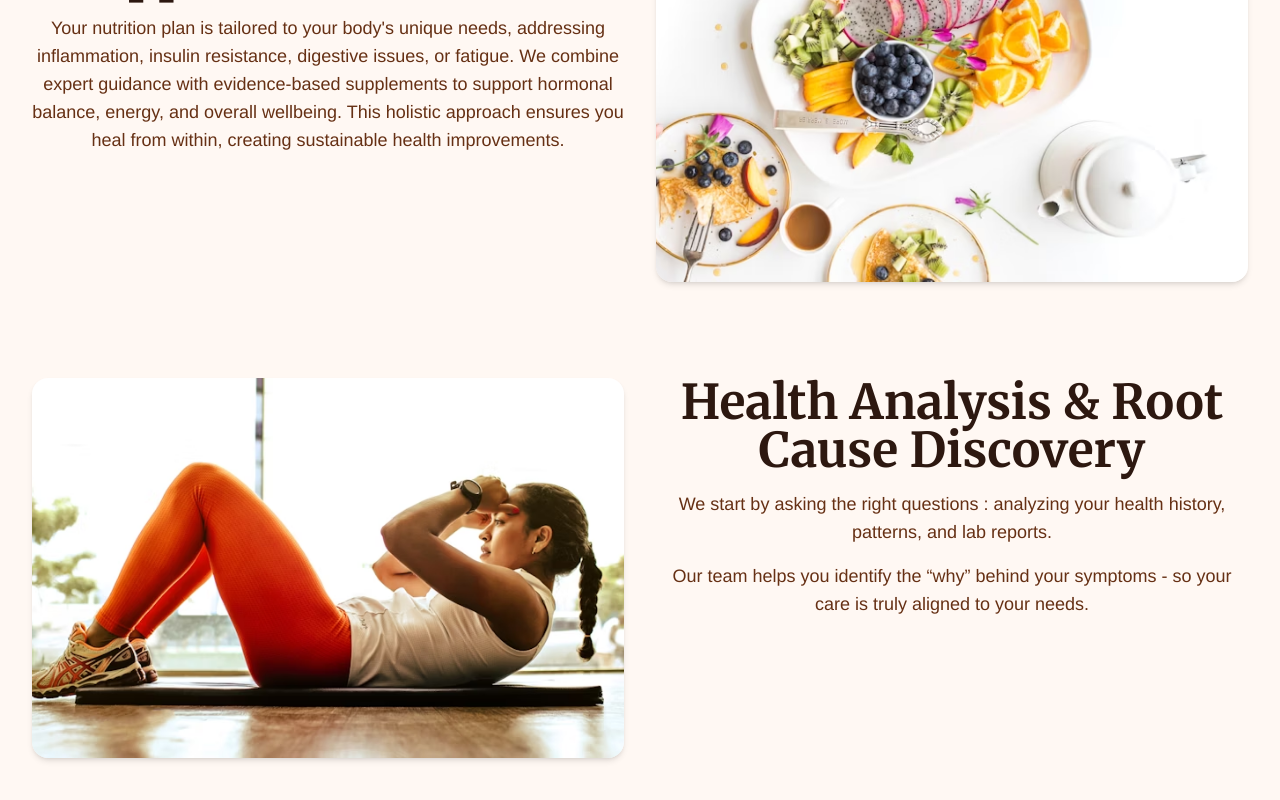
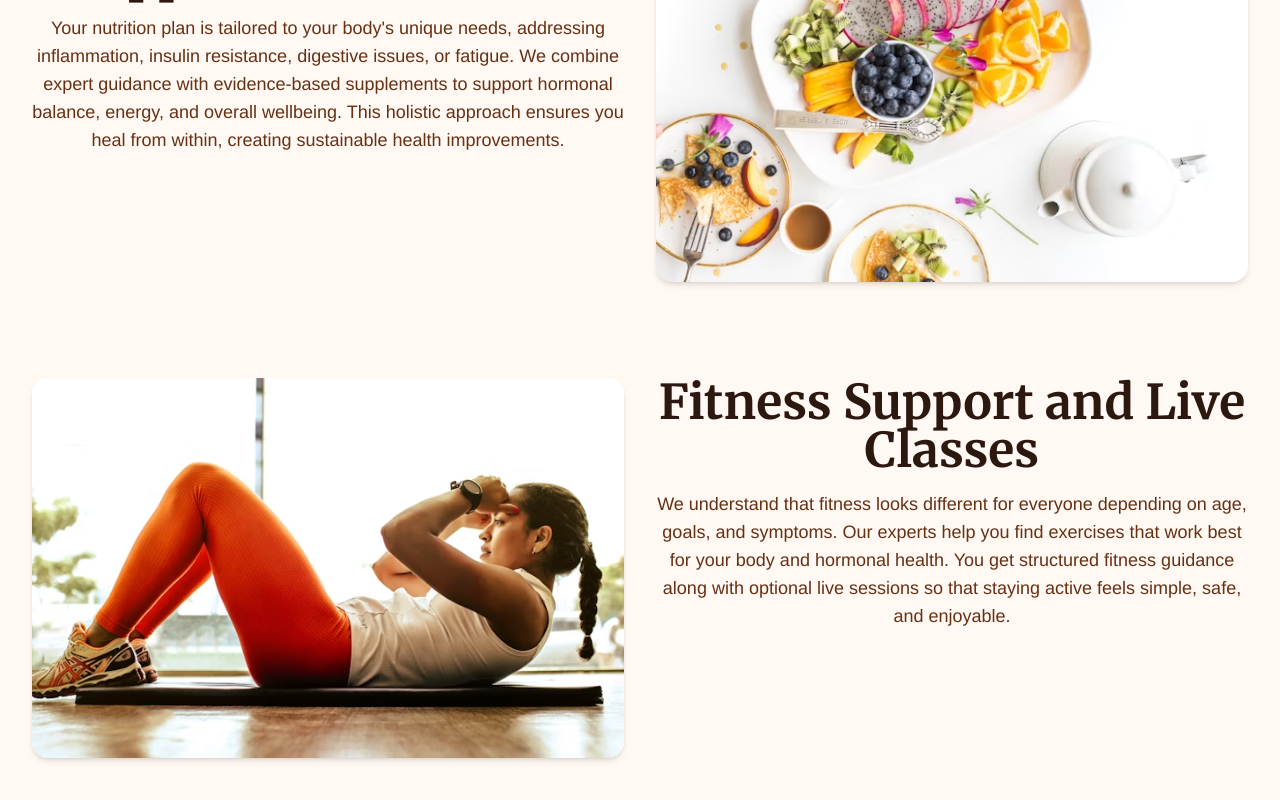
Before and after one commit to shwet91/sia_health, a Next.js app in the folder client/: page /solutions in a window 1280 px wide. Shown: the part 1510-2310 px from the top of the page. Built offline with nearby package versions, Linux system fonts and the light colour scheme.

Commit message:
cta button changed

```diff
--- a/client/src/components/landingPage/Hero2.tsx
+++ b/client/src/components/landingPage/Hero2.tsx
@@ -54,7 +54,7 @@ export default function Hero2() {
             </div>
 
             <div className=" flex flex-col gap-2 text-[#662b00] max-w-md mx-auto md:mx-0">
-              <p className="text-xs sm:text-lg md:text-xl font-normal text-center whitespace-nowrap sm:whitespace-normal">
+              <p className="text-xs sm:text-lg md:text-xl font-normal text-center ">
                 Daily, expert-led care for PCOS/PCOD, Thyroid, Perimenopause,
                 Fertility & more
               </p>
--- a/client/src/components/landingPage/WhatWeDo.tsx
+++ b/client/src/components/landingPage/WhatWeDo.tsx
@@ -223,10 +223,10 @@ export default function WhatWeDo() {
 
         <div className="text-center mt-12">
           <button
-            onClick={() => router.push("/aboutUs")}
+            onClick={() => router.push("/contact")}
             className="bg-[#FF4B00] text-white px-8 py-3 rounded-full font-medium hover:bg-[#e64400] transition-colors duration-300 inline-flex items-center"
           >
-            Explore Your Journey
+            Book Free Discovery Call
             <svg
               className="ml-2 w-4 h-4"
               viewBox="0 0 24 24"
--- a/client/src/components/otherPages/MoreAboutServices.tsx
+++ b/client/src/components/otherPages/MoreAboutServices.tsx
@@ -115,15 +115,14 @@ export default function MoreAboutServices() {
                 " text-3xl md:text-4xl lg:text-5xl font-bold text-[#2D1810] mb-4 text-center"
               }
             >
-              Health Analysis & Root Cause Discovery
+              Fitness Support and Live Classes
             </h2>
             <p className="text-[#663014] text-lg mb-4 text-center">
-              We start by asking the right questions : analyzing your health
-              history, patterns, and lab reports.
-            </p>
-            <p className="text-[#663014] text-lg text-center">
-              Our team helps you identify the “why” behind your symptoms - so
-              your care is truly aligned to your needs.
+              We understand that fitness looks different for everyone depending
+              on age, goals, and symptoms. Our experts help you find exercises
+              that work best for your body and hormonal health. You get
+              structured fitness guidance along with optional live sessions so
+              that staying active feels simple, safe, and enjoyable.
             </p>
           </div>
         </div>
```
Also changed, not shown: client/public/Solutions/yoga2.jpeg (added).
